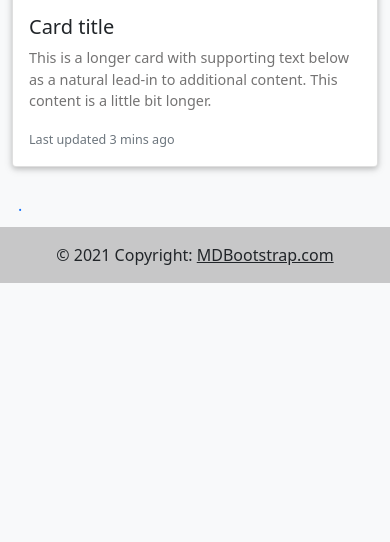
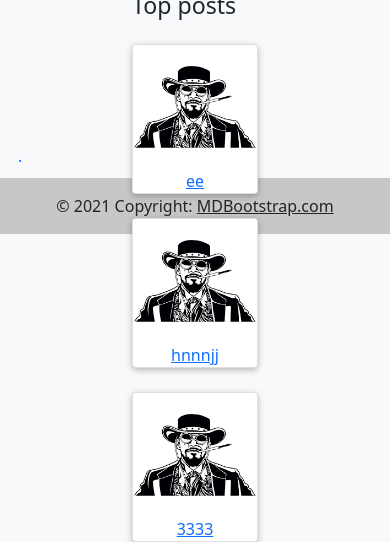
Before and after one commit to DireStraits01/simple_blog, a Django app: page / in a window 390 px wide. Shown: the part 2041-2583 px from the top of the page. Before the commit the page ends 2324 px from the top, so only its background shows below. Run offline with Django 3.2, Linux system fonts and the light colour scheme; data comes from the database, SQL or seed files in the repository; both versions use the stored data as it was after the commit; some libraries are stand-ins or nearby versions.

Commit message:
add update post

```diff
--- a/first/urls.py
+++ b/first/urls.py
@@ -5,7 +5,8 @@
     path('admin/', views.home, name='admin'),
     path('', views.home, name='home'),
     path('<int:id>', views.artical_page, name='artical_page'),
-    path('add_article/', views.add_article, name='add_article'),
+    path('add-article/', views.add_article, name='add_article'),
+    path('update-post/<int:id>/', views.update_post, name='update_post'),
     path('like/<int:pk>/', views.likes_post, name='likes_post'),
 
 ]
--- a/first/views.py
+++ b/first/views.py
@@ -5,8 +5,13 @@
 from django.http import HttpResponseRedirect
 from django.db.models import Q
 from django.urls import reverse
+from django.db.models import Count
+from django.views.generic.edit import UpdateView
+from django.contrib import messages
+
 
 def home(request):
+    top_posts = Article.objects.annotate(like_count=Count('likes')).order_by('-like_count')[:3]
     search_query = request.GET.get('search', '')
     if search_query:
         posts = Article.objects.filter(
@@ -14,9 +19,9 @@
     else:
         posts = Article.objects.all().order_by('date_create')[::-1]
 
-    context = {'posts': posts}
+    context = {'posts': posts, 'top_posts':top_posts}
     return render(request, 'first/home.html', context)
-
+##############################Article############################################################
 
 def add_article(request):
     if request.method == "POST":
@@ -31,7 +36,7 @@
         context = {'form': form}
         return render(request, 'first/add_article.html', context)
 
-
+# article and comments page
 def artical_page(request, id):
     post = get_object_or_404(Article, id=id)
    # dom = post.likes.get(profile_id=request.user.profile.id)
@@ -58,6 +63,23 @@
                    'form': form, 'likes':likes, 'liked':liked}
         return render(request, 'first/artical_page.html', context)
 
+def update_post(request, id):
+    post = Article.objects.get(id=id)
+    author = post.author
+    form = ArticleForm(instance=post)
+    if post.author == request.user.profile:
+        if request.method == 'POST':
+            form = ArticleForm(request.POST, instance=post)
+            if form.is_valid():
+                form.save()
+                return HttpResponseRedirect(reverse('artical_page', args=[str(id)]))
+    context = {'form':form, 'author':author}
+    return render(request, 'first/update_post.html', context)
+
+
+
+
+
 
 def likes_post(request, pk):
     post = get_object_or_404(Article, id=request.POST.get('post_id'))
--- a/static/css/main.css
+++ b/static/css/main.css
@@ -23,3 +23,15 @@
 
   padding: 2px; /* Поля вокруг текста */
 }
+
+.home-image-size {
+	height: 250px;
+	width: 250px;
+
+
+}
+
+.top-post-size {
+	height: 150px;
+	width: 150px;
+}
--- a/templates/first/artical_page.html
+++ b/templates/first/artical_page.html
@@ -12,7 +12,7 @@
   {% endif %}
   <p>{{post.body|safe}}</p>
   <p>{{post.author}}</p>
-
+   <a class="btn btn-danger" href="{% url 'update_post' post.pk %}">update_post</a>
   <form
           action="{% url 'likes_post'  post.pk %}"
           method="POST">
@@ -39,7 +39,7 @@
           </button>
          {% endif %}
       {% else %}
-
+    <i class="fas fa-thumbs-up "></i>
             {% endif %}
       {{post.total_likes}}
 
--- a/templates/first/home.html
+++ b/templates/first/home.html
@@ -1,28 +1,35 @@
-{% extends 'first/base.html' %} {%block content %}
-
+{% extends 'first/base.html' %} {%block content %} {% load static %}
 <div class="container" class="home">
   <div class="row justify-content-center">
-    <div class="col-md-9">
+    <div class="col-md-10">
       <div class="row justify-content-center">
         {% for post in posts %}
         <div class="col-md-4">
           <div class="card-deck mt-4">
             <div class="card shadow mt-4" style="width: 20rem">
-              {% if post.image %}
-              <div class="inner">
-                <img
-                  class="card-img-top"
+              <div class="inner text-center">
+                {% if post.image %}
+
+               <img
+                  class="card-img-top home-image-size"
                   src="{{post.image.url}}"
                   alt="Card image cap"
                 />
+
+
+                {% else %}
+                <img
+                  class="card-img-top home-image-size "
+                  src="{% static '/logo/django.png' %}"
+                  alt="Card image cap"
+                />
+                {% endif %}
               </div>
-              {% else %}
-              <p></p>
-              {% endif %}
+
               <div class="card-body">
-                <h5 class="card-title">
+                <h5 class="card-title text-center">
                   <a
-                    class="badge badge-secondary"
+                    class="badge badge-secondary "
                     href="{% url 'artical_page' post.id %}"
                     class="card-link"
                     >{{post.title}}</a
@@ -44,35 +51,26 @@
     </div>
 
     <!--*************************top**articles****************************-->
-    <div class="col-md-3">
+    <div class="col-md-2 top-post-size">
       <p class="h3 mt-4">Top posts</p>
-
-      <div class="card mt-4">
-        <img class="card-img-top" src="..." alt="Card image cap" />
-        <div class="card-body">
-          <h5 class="card-title">Card title</h5>
-          <p class="card-text">
-            This is a longer card with supporting text below as a natural
-            lead-in to additional content. This content is a little bit longer.
-          </p>
-          <p class="card-text">
-            <small class="text-muted">Last updated 3 mins ago</small>
-          </p>
-        </div>
+      {% for top_post in top_posts %}
+      <div class="card mt-4 ">
+       {% if post.image %}
+                <img
+                  class="card-img-top"
+                  src="{{post.image.url}}"
+                  alt="Card image cap"
+                />
+                {% else %}
+                <img
+                  class="card-img-top"
+                  src="{% static '/logo/django.png' %}"
+                  alt="Card image cap"
+                />
+                {% endif %}
+                   <a class='text-center' href="{% url 'artical_page' top_post.id %}">{{top_post.title}}</a>
       </div>
-      <div class="card mt-4">
-        <img class="card-img-top" src="..." alt="Card image cap" />
-        <div class="card-body">
-          <h5 class="card-title">Card title</h5>
-          <p class="card-text">
-            This is a longer card with supporting text below as a natural
-            lead-in to additional content. This content is a little bit longer.
-          </p>
-          <p class="card-text">
-            <small class="text-muted">Last updated 3 mins ago</small>
-          </p>
-        </div>
-      </div>
+      {% endfor %}
     </div>
   </div>
 </div>
```
Also changed, not shown: templates/first/update_post.html (added, +21 -0 lines), templates/prof/yo_profile.html (+1 -14 lines), db.sqlite3, media/images/2021/03/08/lofi-anime-wallpaper-2010171550286.jpg (added), media/images/2021/03/14/neon-wallpaper-20070214075791600x1200.jpg (added), static/logo/django.png (added).
